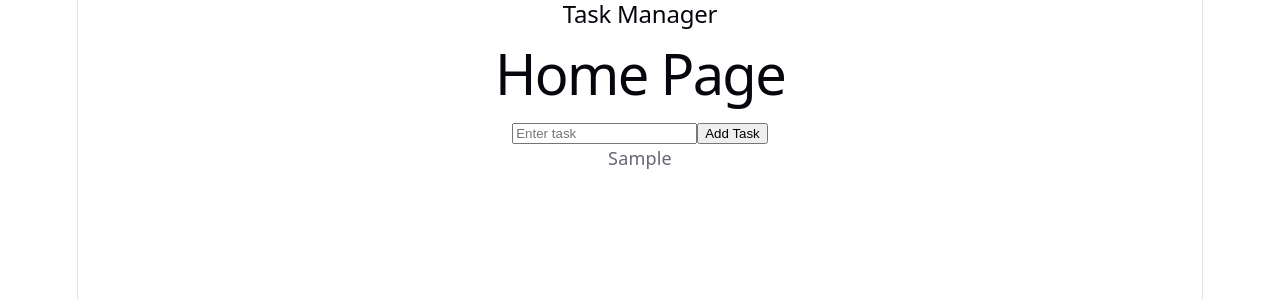
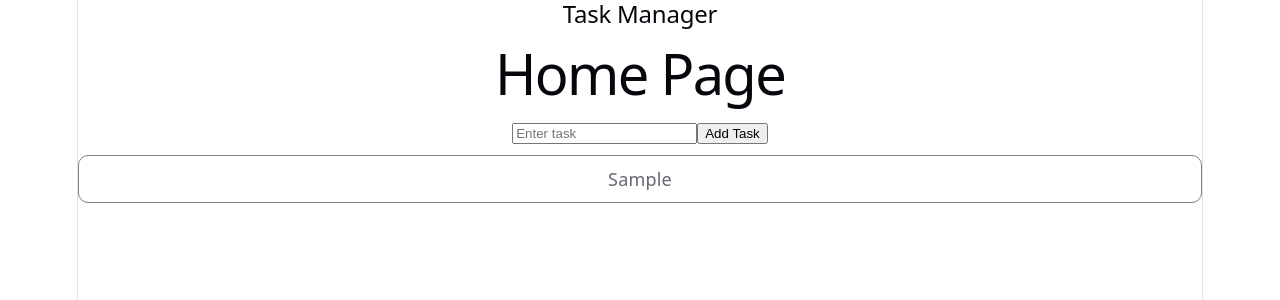
Before and after one commit to saifullahkhalid521-bit/Task-manager-app, a React (Vite) app in the folder client/: page / in a window 1280 px wide. Both pictures are taken after typing "Sample" into the empty fields and a click on the button "Add Task". Shown: the top 300 px of the page. Built offline with nearby package versions, Linux system fonts and the light colour scheme.

Commit message:
Styled task cards

```diff
--- a/client/src/components/TaskCard.jsx
+++ b/client/src/components/TaskCard.jsx
@@ -1,6 +1,13 @@
 function TaskCard(props) {
   return (
-    <div>
+    <div
+      style={{
+        border: "1px solid gray",
+        padding: "10px",
+        marginTop: "10px",
+        borderRadius: "10px",
+      }}
+    >
       <p>{props.taskName}</p>
     </div>
   );
```
